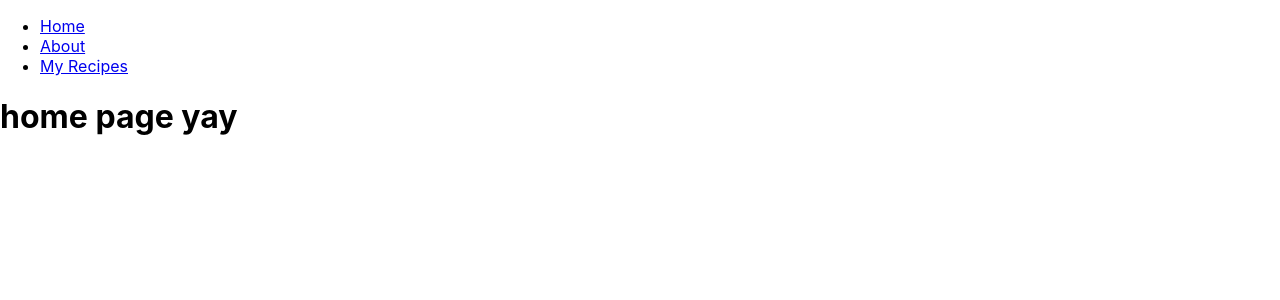
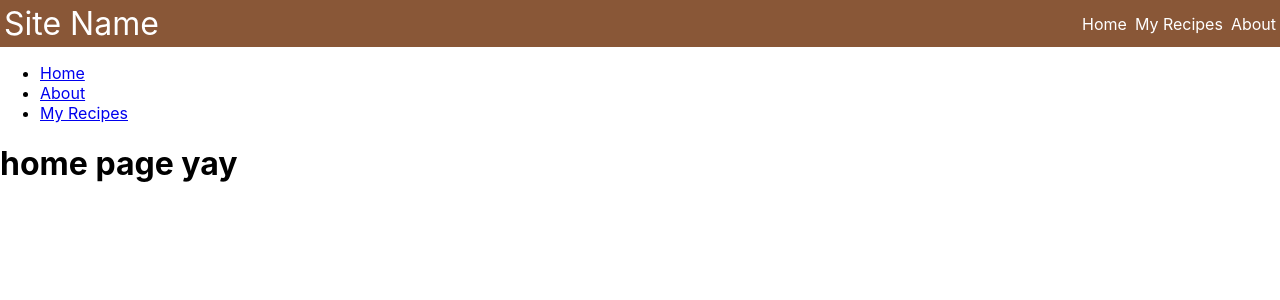
Before and after one commit to meva08/catalyst24, a React (Create React App) app in the folder recipe-app/: page / in a window 1280 px wide. Shown: the top 300 px of the page. Built offline with nearby package versions, Linux system fonts and the light colour scheme.

Commit message:
Inputting a navigation bar linked to all of the pages (#5)

```diff
--- a/recipe-app/src/App.js
+++ b/recipe-app/src/App.js
@@ -3,19 +3,22 @@
 import About from "./pages/About";
 import MyRecipes from "./pages/MyRecipes";
 import {Routes, Route} from "react-router-dom";
-
+import Navbar from "./pages/Navbar";
 import './App.css';
 
 function App() {
   return (
+    <><Navbar/>
     <Routes>
       <Route path="/" element={<Layout />}>
         <Route index element={<Home />} />
         <Route path="about" element={<About />} />
         <Route path="my_recipes" element={<MyRecipes />} />
       </Route>
-        </Routes>
+    </Routes></>
+
   );
+
 }
 
 export default App;
--- a/recipe-app/src/index.js
+++ b/recipe-app/src/index.js
@@ -4,6 +4,7 @@
 import './index.css';
 import App from './App';
 import reportWebVitals from './reportWebVitals';
+import "./styles.css";
 
 const root = ReactDOM.createRoot(document.getElementById('root'));
 root.render(
--- /dev/null
+++ b/recipe-app/src/pages/Navbar.js
@@ -0,0 +1,19 @@
+function Navbar() {
+    return <nav className="nav">
+        <a href="/" className="site-title">
+            Site Name</a>
+        <ul>
+            <li>
+            <a href="/">Home</a>
+            </li>
+            <li>
+            <a href="/my_recipes">My Recipes</a>
+            </li>
+            <li>
+            <a href="/about">About</a>
+            </li>
+        </ul>
+    </nav>
+};
+
+export default Navbar;
--- /dev/null
+++ b/recipe-app/src/styles.css
@@ -0,0 +1,47 @@
+*{
+    box-sizing: border-box;
+}
+
+body {
+    margin: 0;
+}
+
+.nav {
+    background-color: #895737;
+    color: white;
+    display: flex;
+    justify-content: space-between;
+    align-items: stretch;
+    gap: 2rem;
+    padding: 0 lrem;
+}
+
+.site-title {
+    font-size: 2rem;
+}
+
+.nav ul {
+    padding: 0;
+    margin: 0;
+    list-style: none;
+    display: flex;
+    gap: lrem;
+}
+
+
+.nav a {
+    color: inherit;
+    text-decoration: none;
+    height: 100%;
+    display: flex;
+    align-items: center;
+    padding: .25rem;
+}
+
+.nav li.active {
+    background-color: #555;
+}
+
+.nav li:hover{
+    background-color: #C08552;
+}
```
Lines whose indentation alone changed are shown as unchanged.
